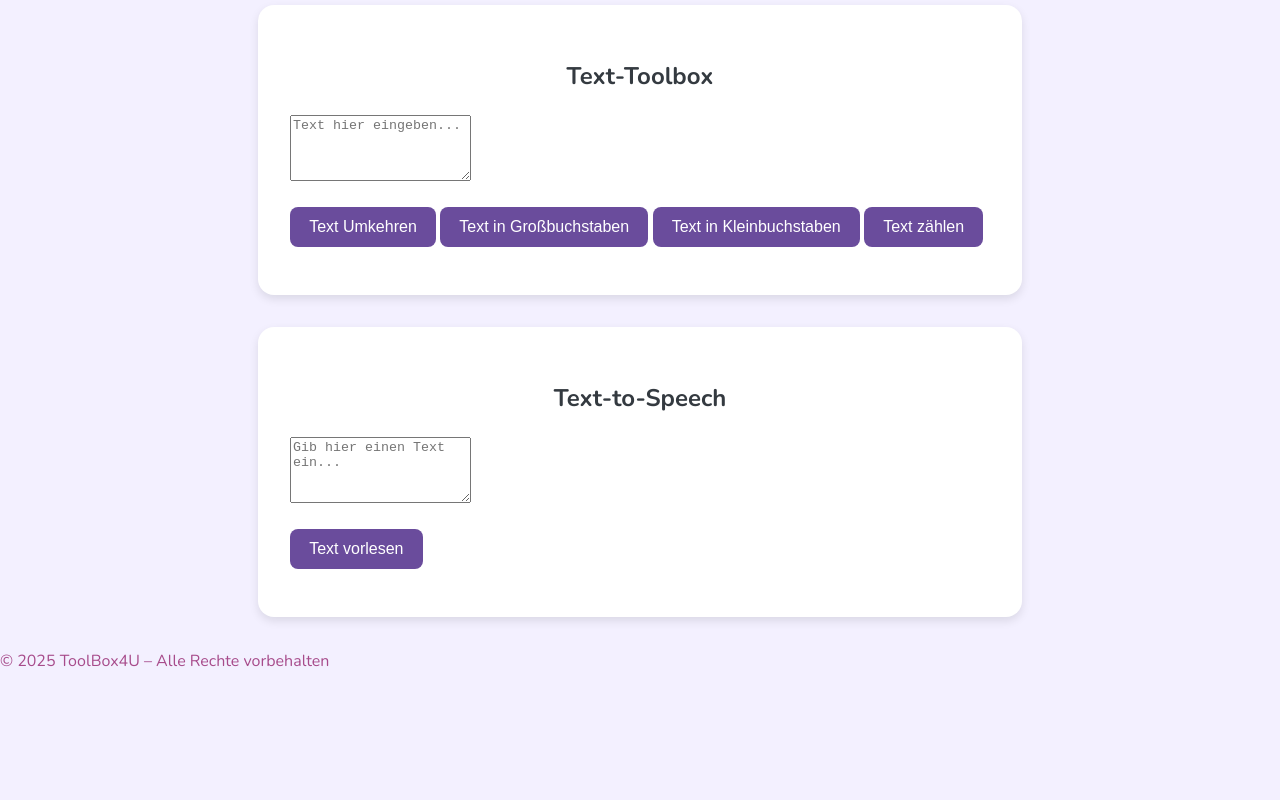
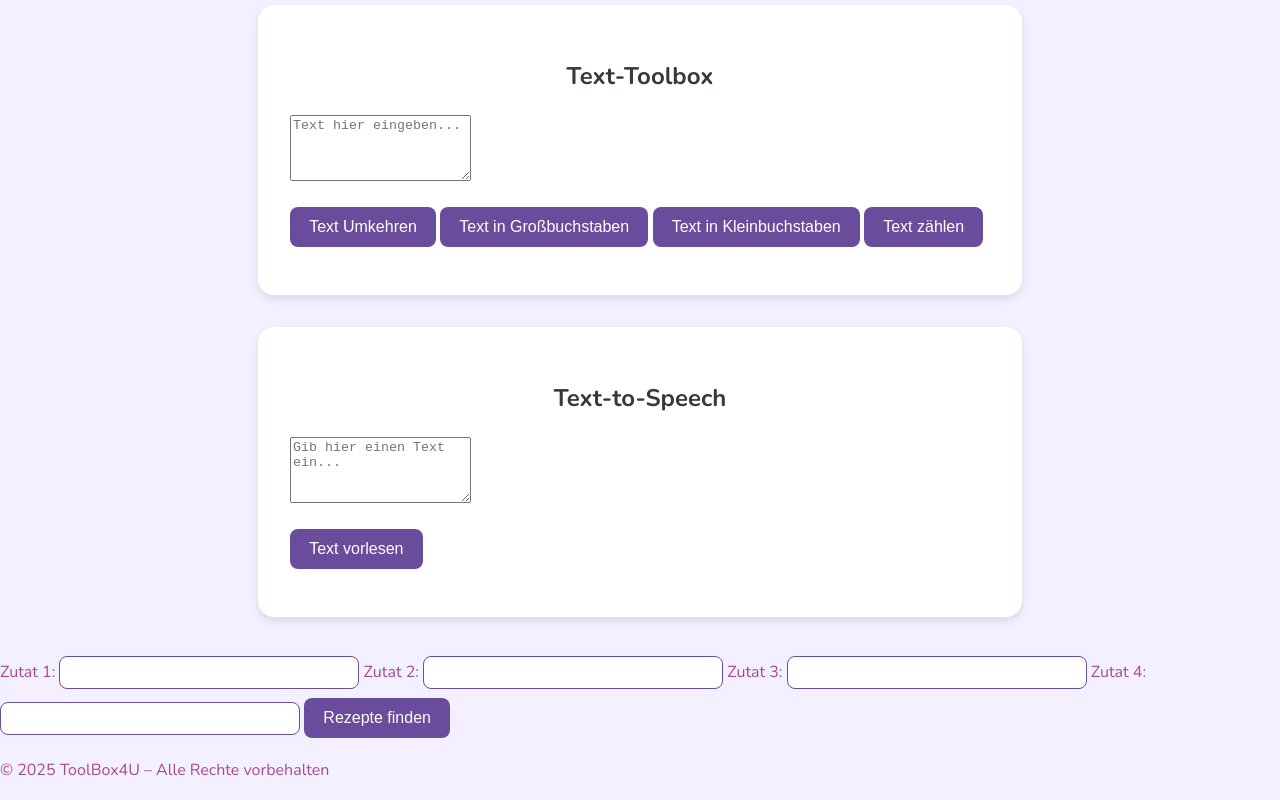
Before and after one commit to DavidDornheim/Free-Tool-Website, a plain HTML site: page index.html in a window 1280 px wide. Shown: the part 6846-7646 px from the top of the page. Before the commit the page ends 7537 px from the top, so only its background shows below. Drawn offline with nearby package versions, Linux system fonts and the light colour scheme; a script that the page names is missing.

Commit message:
Update index.html

```diff
--- a/index.html
+++ b/index.html
@@ -15,12 +15,12 @@
   </header>
 
   <main>
-    <a href="https://paypal.me/elisedornheim" target="_blank">
+<a href="https://paypal.me/elisedornheim" target="_blank">
   <button style="padding: 10px 20px; background-color: #0070ba; color: white; border: none; border-radius: 5px;">
     Jetzt spenden via PayPal
   </button>
+</a>
 
-</a>
     <section id="password-generator">
       <h2>Passwort-Generator</h2>
       <button onclick="generatePassword()">Passwort generieren</button>
@@ -247,6 +247,26 @@
   <button onclick="textVorlesen()">Text vorlesen</button>
   <p id="speechStatus" style="margin-top: 10px;"></p>
 </section>
+
+<form id="ingredients-form">
+  <label for="ingredient1">Zutat 1:</label>
+  <input type="text" id="ingredient1" name="ingredient1">
+
+  <label for="ingredient2">Zutat 2:</label>
+  <input type="text" id="ingredient2" name="ingredient2">
+
+  <label for="ingredient3">Zutat 3:</label>
+  <input type="text" id="ingredient3" name="ingredient3">
+
+  <label for="ingredient3">Zutat 4:</label>
+  <input type="text" id="ingredient4" name="ingredient4">
+
+  <button type="submit">Rezepte finden</button>
+</form>
+
+<div id="recipe-results"></div>
+
+
   </main>
 
   <footer>
@@ -257,6 +277,5 @@
 
   <script async src="https://pagead2.googlesyndication.com/pagead/js/adsbygoogle.js?client=ca-pub-9015198079260982"
      crossorigin="anonymous"></script>
-
 </body>
 </html>
```
